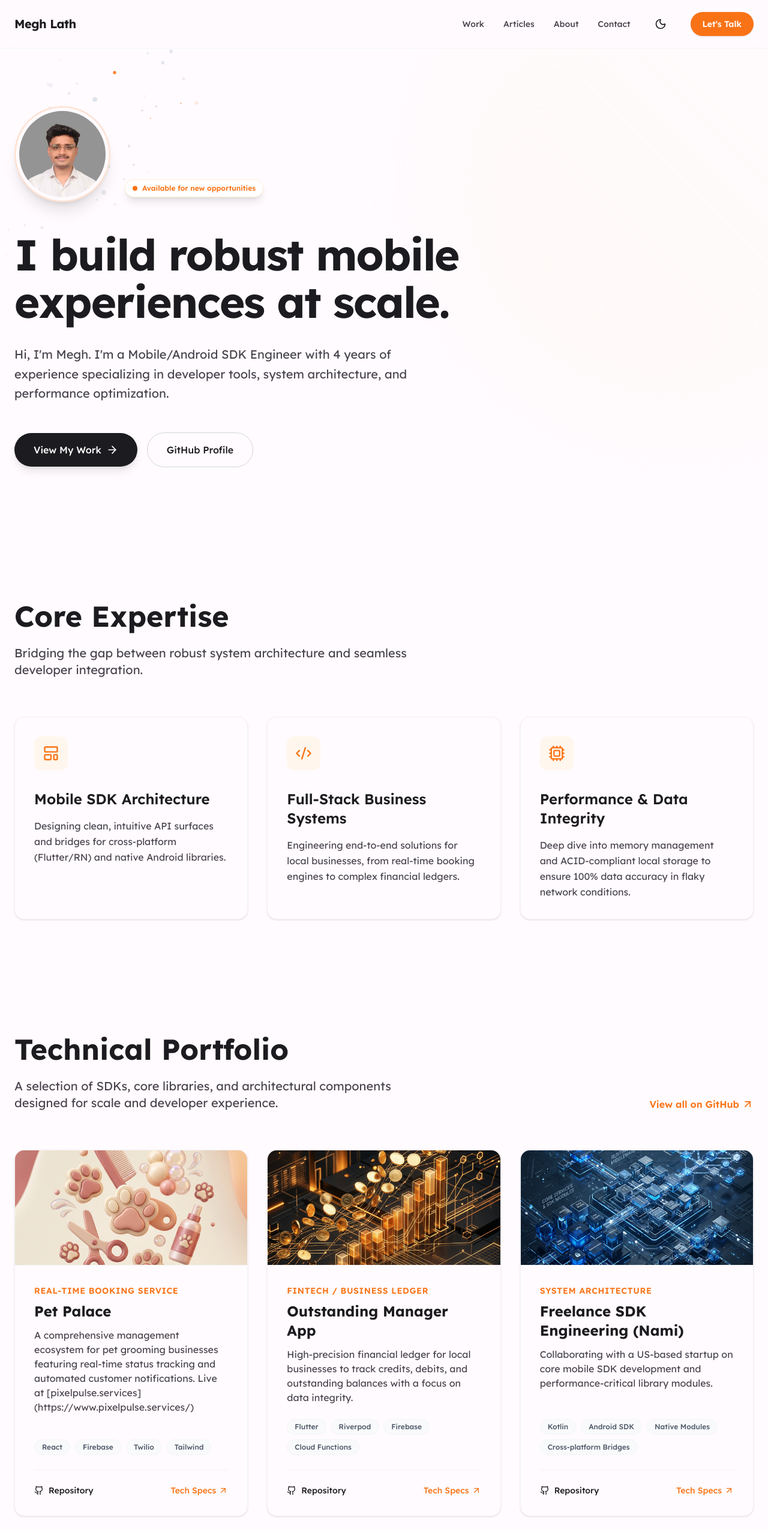
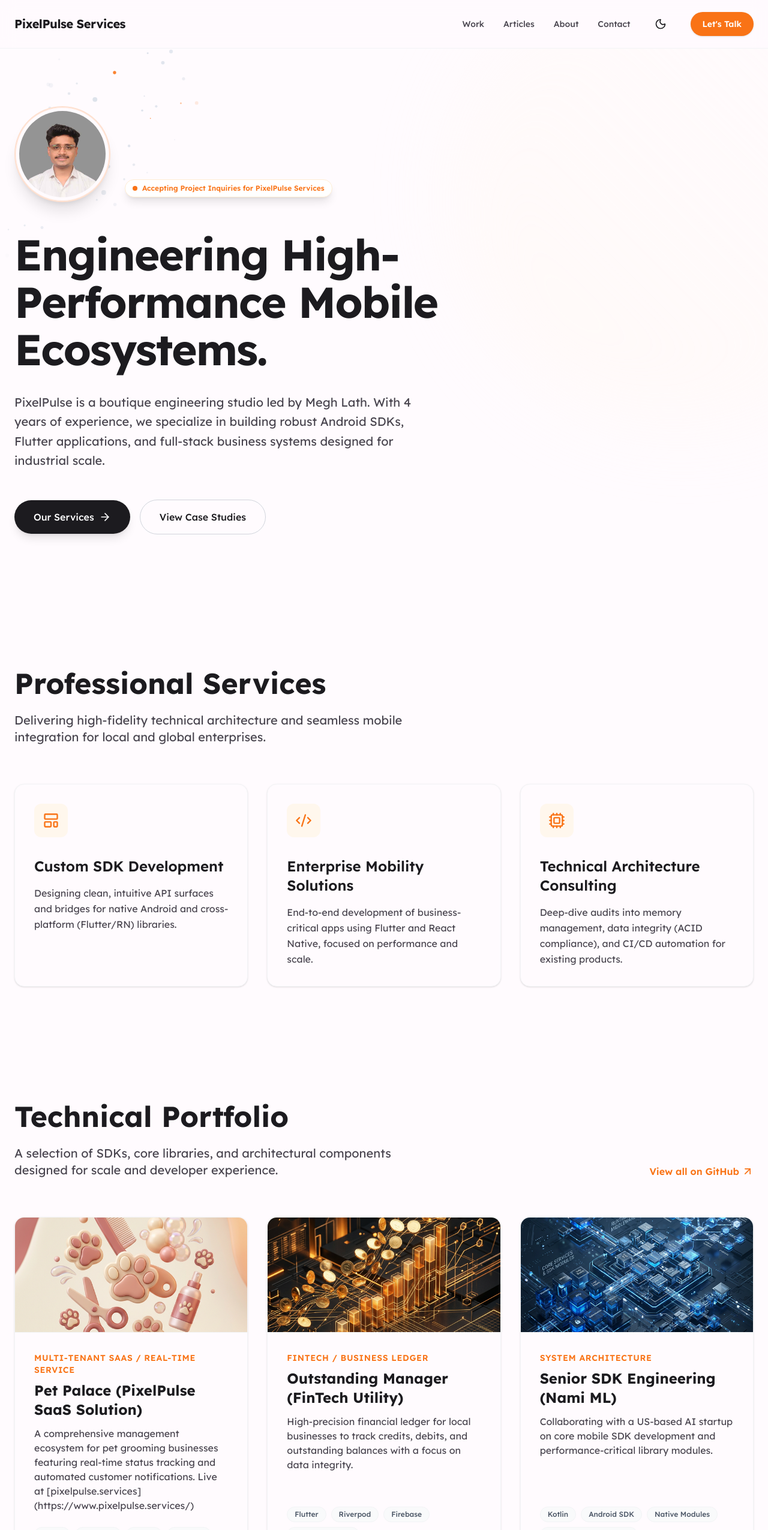
Before and after one commit to megh-lath-1012/Portfolio-Website, a Next.js app: page / in a window 1280 px wide. Shown: the top 2551 px of the page at 60% size. Built offline with nearby package versions, Linux system fonts and the light colour scheme.

Commit message:
feat: rebrand to PixelPulse Services studio identity

```diff
--- a/src/components/CareerPath.tsx
+++ b/src/components/CareerPath.tsx
@@ -4,10 +4,10 @@
 
 const experiences = [
   {
-    role: "Senior Mobile SDK Lead",
-    company: "Nami ML",
+    role: "Founder & Principal Engineer",
+    company: "PixelPulse Services",
     period: "05/2025 - Present",
-    description: "Directed an AI-first implementation model, governing agentic AI workflows to audit and optimize complex SDK modules across Android and iOS.",
+    description: "Transitioned independent engineering operations into a registered Udyam technical service firm, directing mobile architecture and agentic AI workflows for complex SDK modules.",
     achievements: [
       "Led the development of modular SDK architecture using Kotlin and Jetpack Compose for enterprise-scale deployments.",
       "Oversaw platform parity between Android and iOS SDK functionalities, ensuring seamless logic synchronization.",
--- a/src/components/CoreExpertise.tsx
+++ b/src/components/CoreExpertise.tsx
@@ -5,18 +5,18 @@
 
 const services = [
   {
-    title: "Mobile SDK Architecture",
-    description: "Designing clean, intuitive API surfaces and bridges for cross-platform (Flutter/RN) and native Android libraries.",
+    title: "Custom SDK Development",
+    description: "Designing clean, intuitive API surfaces and bridges for native Android and cross-platform (Flutter/RN) libraries.",
     icon: LayoutTemplate,
   },
   {
-    title: "Full-Stack Business Systems",
-    description: "Engineering end-to-end solutions for local businesses, from real-time booking engines to complex financial ledgers.",
+    title: "Enterprise Mobility Solutions",
+    description: "End-to-end development of business-critical apps using Flutter and React Native, focused on performance and scale.",
     icon: Code2,
   },
   {
-    title: "Performance & Data Integrity",
-    description: "Deep dive into memory management and ACID-compliant local storage to ensure 100% data accuracy in flaky network conditions.",
+    title: "Technical Architecture Consulting",
+    description: "Deep-dive audits into memory management, data integrity (ACID compliance), and CI/CD automation for existing products.",
     icon: Cpu,
   },
 ];
@@ -55,10 +55,10 @@
           className="mb-16"
         >
           <h2 className="text-4xl md:text-5xl font-bold text-navy mb-6">
-            Core Expertise
+            Professional Services
           </h2>
           <p className="text-xl text-text-body max-w-2xl">
-            Bridging the gap between robust system architecture and seamless developer integration.
+            Delivering high-fidelity technical architecture and seamless mobile integration for local and global enterprises.
           </p>
         </motion.div>
 
--- a/src/components/Footer.tsx
+++ b/src/components/Footer.tsx
@@ -8,13 +8,13 @@
         <div className="grid grid-cols-1 md:grid-cols-2 gap-16 mb-16">
           <div className="max-w-md">
             <h2 className="text-4xl md:text-5xl font-bold mb-6 text-navy leading-tight">
-              Looking for a Senior Mobile Engineer?
+              Ready to scale your mobile infrastructure?
             </h2>
             <p className="text-gray-400 text-lg mb-8">
-              I am currently open to new opportunities focusing on SDK architecture, performance, and platform engineering.
+              We specialize in SDK architecture, performance, and platform engineering for global enterprises.
             </p>
             <Link
-              href="mailto:meghlath09@gmail.com"
+              href="mailto:hello@pixelpulse.services"
               className="inline-flex px-8 py-4 bg-primary text-background font-semibold rounded-full hover:bg-orange-600 transition-all hover:scale-105 shadow-lg"
             >
               <Mail className="w-5 h-5 mr-2" />
@@ -32,14 +32,15 @@
               </Link>
             </div>
             <div className="text-right">
-              <p className="text-navy font-bold text-lg">meghlath09@gmail.com</p>
-              <p className="text-gray-500 text-sm mt-1">Surat, Gujarat (Remote)</p>
+              <p className="text-navy font-bold text-lg">hello@pixelpulse.services</p>
+              <p className="text-gray-500 text-sm mt-1">Surat, Gujarat, India (Serving Globally)</p>
+              <p className="text-primary text-xs font-bold mt-2">PixelPulse is a registered Udyam enterprise.</p>
             </div>
           </div>
         </div>
 
         <div className="pt-8 border-t border-gray-200 flex flex-col md:flex-row items-center justify-between text-text-body text-sm font-medium">
-          <p>© 2026 Megh Lath. All rights reserved.</p>
+          <p>© 2026 PixelPulse Services. All rights reserved.</p>
           <div className="flex space-x-6 mt-4 md:mt-0">
             <Link href="#" className="hover:text-primary transition-colors">Privacy Policy</Link>
             <Link href="#" className="hover:text-primary transition-colors">Terms of Service</Link>
--- a/src/components/HeroSection.tsx
+++ b/src/components/HeroSection.tsx
@@ -69,7 +69,7 @@
                 <span className="animate-ping absolute inline-flex h-full w-full rounded-full bg-primary opacity-75"></span>
                 <span className="relative inline-flex rounded-full h-2 w-2 bg-primary"></span>
               </span>
-              <span>Available for new opportunities</span>
+              <span>Accepting Project Inquiries for PixelPulse Services</span>
             </motion.div>
           </motion.div>
 
@@ -77,7 +77,7 @@
             variants={itemVariants}
             className="text-5xl md:text-7xl font-bold tracking-tight leading-[1.1] mb-8 text-foreground dark:text-foreground"
           >
-            I build robust mobile experiences at scale.
+            Engineering High-Performance Mobile Ecosystems.
           </motion.h1>
 
           <motion.p
@@ -85,25 +85,31 @@
             transition={{ delay: 1.5 }}
             className="text-xl mb-12 max-w-2xl leading-relaxed text-text-body"
           >
-            Hi, I&apos;m Megh. I&apos;m a Mobile/Android SDK Engineer with 4 years of experience specializing in developer tools, system architecture, and performance optimization.
+            PixelPulse is a boutique engineering studio led by Megh Lath. With 4 years of experience, we specialize in building robust Android SDKs, Flutter applications, and full-stack business systems designed for industrial scale.
           </motion.p>
 
           <motion.div variants={itemVariants} className="flex flex-col sm:flex-row items-start sm:items-center space-y-4 sm:space-y-0 sm:space-x-4">
             <Link
-              href="#work"
+              href="#expertise"
               className="px-8 py-4 bg-navy text-white font-medium rounded-full hover:bg-gray-800 transition-colors flex items-center shadow-lg hover:shadow-xl w-full sm:w-auto justify-center dark:bg-primary dark:hover:bg-orange-600"
             >
-              View My Work
+              Our Services
               <ArrowRight className="ml-2 h-5 w-5" />
             </Link>
 
             <Link
-              href="https://github.com/megh-lath-1012"
-              target="_blank"
-              rel="noopener noreferrer"
+              href="#work"
+              onClick={(e) => {
+                const element = document.querySelector("#work");
+                if (element) {
+                  e.preventDefault();
+                  element.scrollIntoView({ behavior: "smooth" });
+                  window.history.pushState(null, "", "#work");
+                }
+              }}
               className="px-8 py-4 bg-background text-foreground border border-gray-300 font-medium rounded-full hover:bg-gray-100 hover:text-navy transition-colors w-full sm:w-auto text-center block dark:bg-transparent dark:text-foreground dark:border-gray-700 dark:hover:bg-gray-800 dark:hover:text-white"
             >
-              GitHub Profile
+              View Case Studies
             </Link>
           </motion.div>
         </div>
--- a/src/components/Navigation.tsx
+++ b/src/components/Navigation.tsx
@@ -24,7 +24,7 @@
     <nav className="sticky top-0 z-50 w-full bg-background-primary/80 backdrop-blur-md border-b border-gray-100 dark:border-gray-800">
       <div className="max-w-7xl mx-auto px-6 h-20 flex items-center justify-between">
         <Link href="/" className="text-xl font-bold tracking-tight text-navy">
-          Megh Lath
+          PixelPulse Services
         </Link>
         <div className="hidden md:flex items-center space-x-8">
           <Link
--- a/src/data/projects.ts
+++ b/src/data/projects.ts
@@ -29,8 +29,8 @@
 export const projects: Project[] = [
   {
     id: "appointment-booking",
-    title: "Pet Palace",
-    category: "Real-time Booking Service",
+    title: "Pet Palace (PixelPulse SaaS Solution)",
+    category: "Multi-tenant SaaS / Real-time Service",
     description: "A comprehensive management ecosystem for pet grooming businesses featuring real-time status tracking and automated customer notifications. Live at [pixelpulse.services](https://www.pixelpulse.services/)",
     longDescription: "A comprehensive real-time booking application for pet grooming businesses (Pet Palace). It allows shop owners to manage bookings, employees, and customers in real-time. Features include a dynamic booking flow, Twilio-powered SMS alerts, and deep behavioral tracking for pets.",
     tags: ["React", "Firebase", "Twilio", "Tailwind"],
@@ -94,7 +94,7 @@
   },
   {
     id: "outstanding-manager",
-    title: "Outstanding Manager App",
+    title: "Outstanding Manager (FinTech Utility)",
     category: "FinTech / Business Ledger",
     description: "High-precision financial ledger for local businesses to track credits, debits, and outstanding balances with a focus on data integrity.",
     longDescription: "A specialized financial management tool for local businesses to track credits, debits, and outstanding balances. It features a rapid AI-driven entry system and a precise FIFO (First-In-First-Out) payment allocation engine.",
@@ -162,9 +162,9 @@
   },
   {
     id: "nami-sdk",
-    title: "Freelance SDK Engineering (Nami)",
+    title: "Senior SDK Engineering (Nami ML)",
     category: "System Architecture",
-    description: "Collaborating with a US-based startup on core mobile SDK development and performance-critical library modules.",
+    description: "Collaborating with a US-based AI startup on core mobile SDK development and performance-critical library modules.",
     longDescription: "Development of core mobile SDK modules, focusing on performance-critical components and cross-platform bridges to ensure seamless integration for third-party developers.",
     tags: ["Kotlin", "Android SDK", "Native Modules", "Cross-platform Bridges"],
     githubRepo: "namiml",
```
